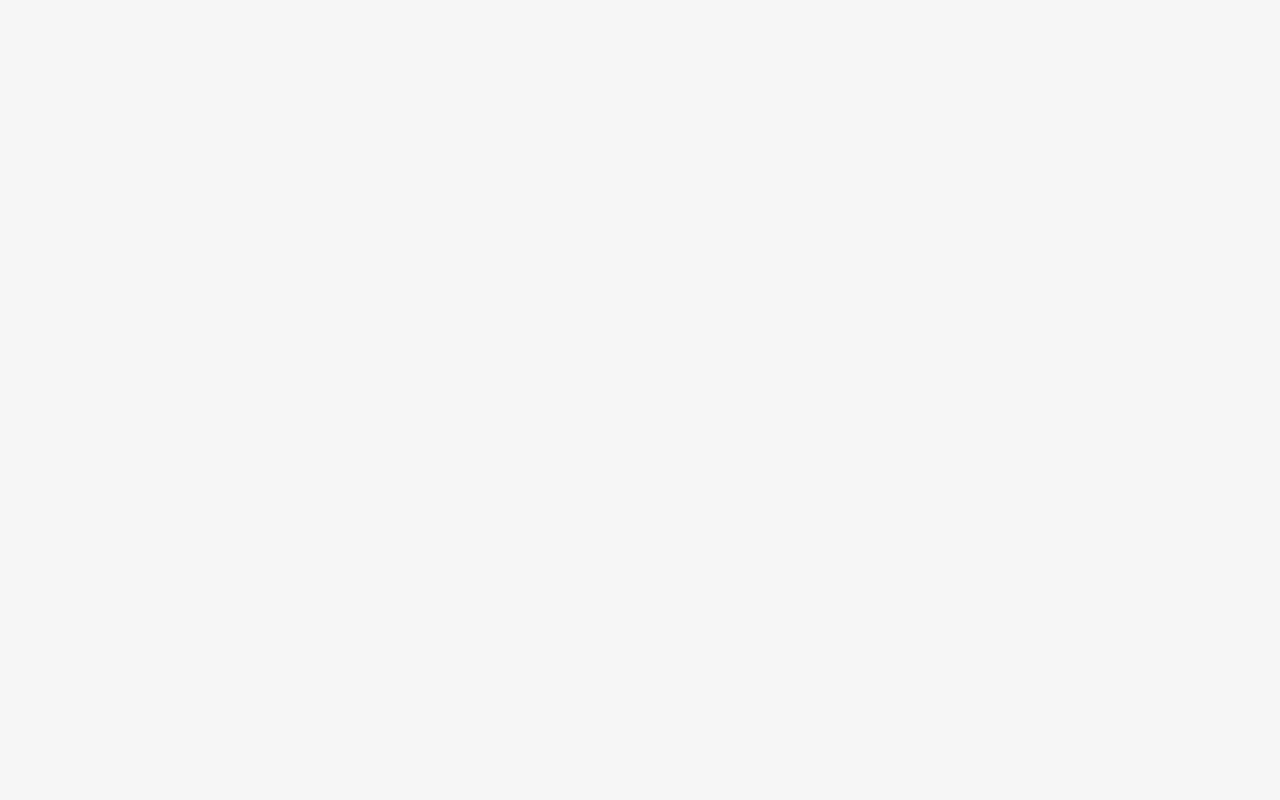
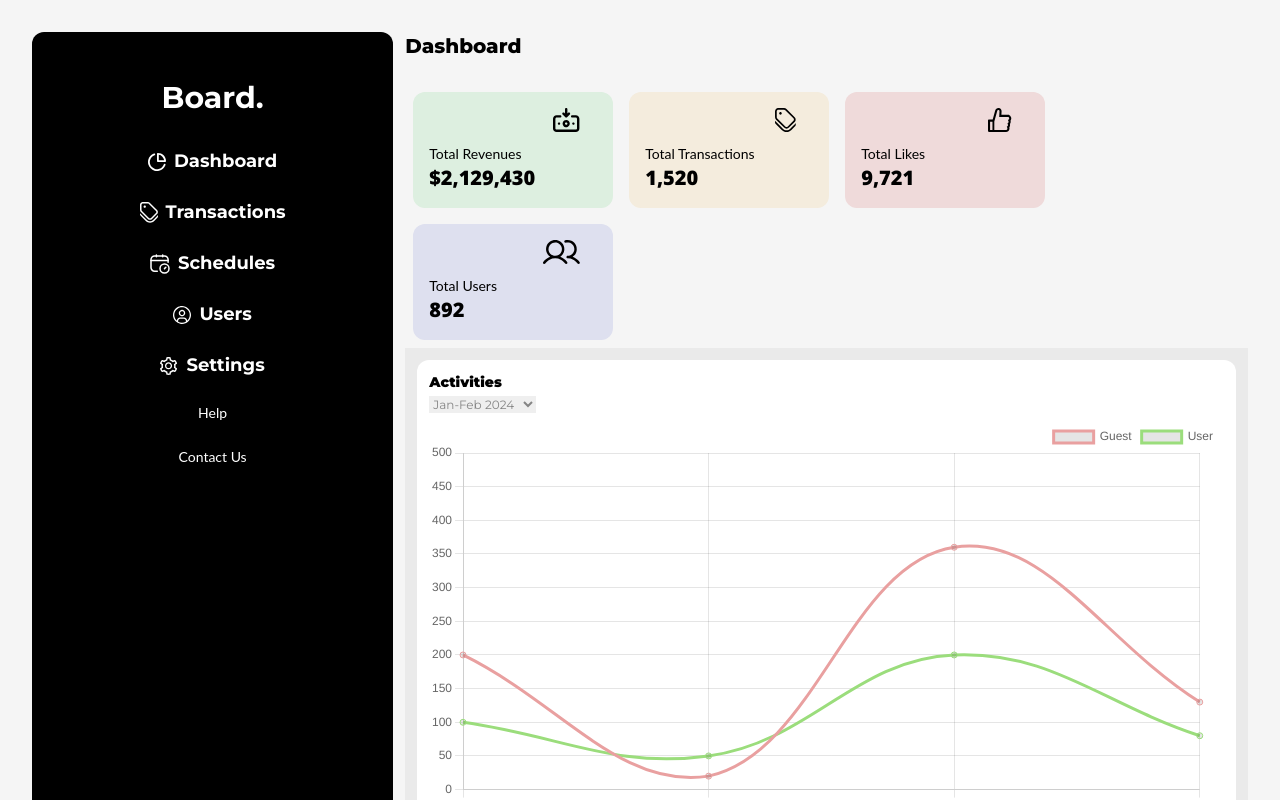
Before and after one commit to Gnani-is-Coding/Front-End-Dev-Task, a Next.js app: page / in a window 1280 px wide. Shown: the top 800 px of the page. Built offline with nearby package versions, Linux system fonts and the light colour scheme.

Commit message:
makes dashboard as landing page

```diff
--- a/pages/dashboard/index.js
+++ b/pages/dashboard/index.js
@@ -10,8 +10,8 @@ const Dashboard = () => {
     const [currentMonth, setMonth] = useState('jan-feb')
 
     return (
-        <div className="bg-[#F5F5F5] p-8 lg:flex ">
-            <div className="bg-black rounded-xl items-center text-center hidden lg:block flex-col justify-between w-[30vw]">
+        <div className="bg-[#F5F5F5] p-8 lg:flex w-[full]">
+            <div className="bg-black rounded-xl items-center text-center hidden lg:block flex-col justify-between lg:w-[30vw]">
                 <div className="flex-col justify-between ">
                     <h1 className="text-white text-3xl font-bold mt-12 mb-6">Board.</h1>
                     <div className="mt-8 flex-col justify-center items-center text-center">
@@ -78,7 +78,7 @@ const Dashboard = () => {
             </div>
 
 
-            <div className="lg:ml-3 w-[70vw]">
+            <div className="lg:ml-3 lg:w-[70vw] w-full">
             <div className="flex justify-between">
                 <h1 className="text-black text-xl font-extrabold">Dashboard</h1>
                 <div className="lg:hidden">
--- a/pages/index.js
+++ b/pages/index.js
@@ -1,11 +1,11 @@
 import Image from "next/image";
-import Header from "@/components/Header"
+import Dashboard from "./dashboard";
 
 
 export default function Home() {
   return (
       <div>
-        {/* <Header/> */}
+        <Dashboard/>
       </div>
   );
 }
```
